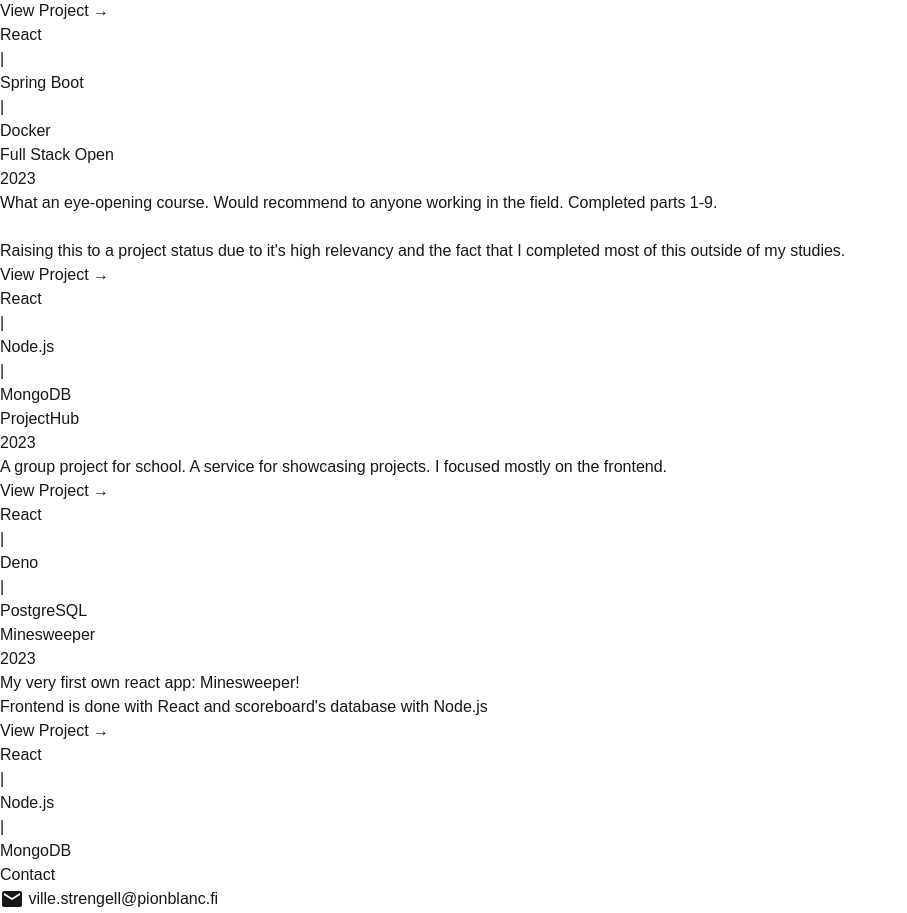
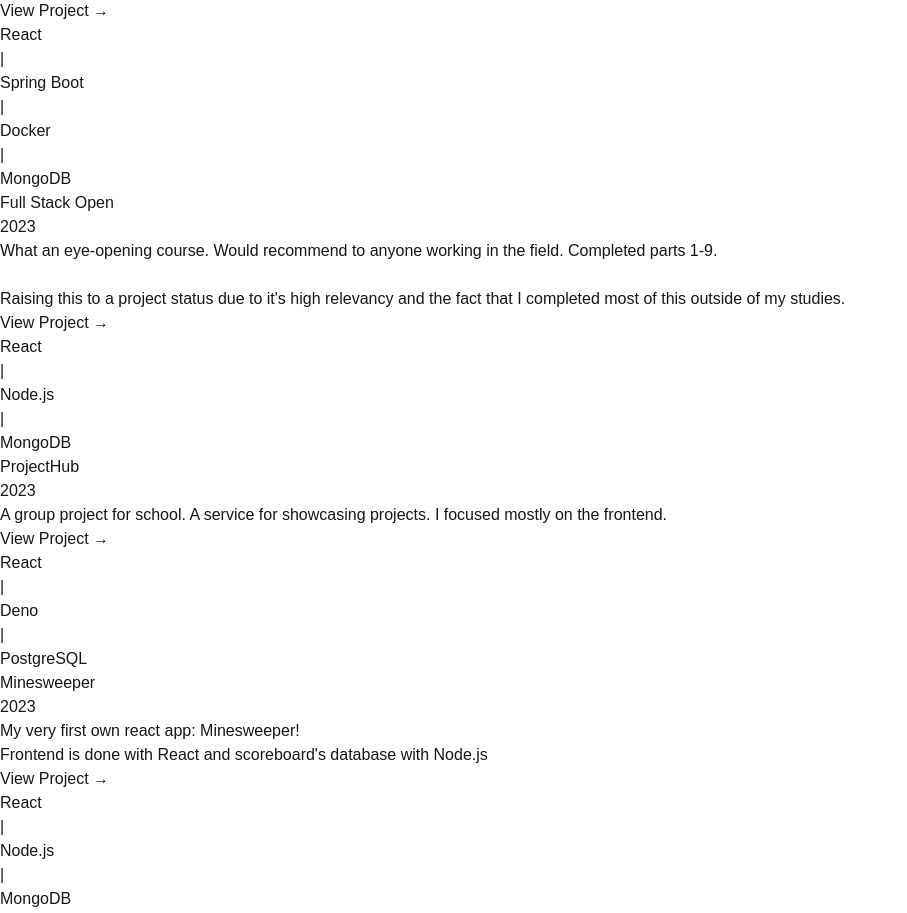
Before and after one commit to strengv1/homepage2, a Next.js app: page / in a window 1280 px wide. Shown: the part 4696-5609 px from the top of the page, without its empty margins (0-907 px from the left). Built offline with nearby package versions, Linux system fonts and the light colour scheme.

Commit message:
add mongodb to thesis technologies

```diff
--- a/src/app/__components/Projects.tsx
+++ b/src/app/__components/Projects.tsx
@@ -34,7 +34,7 @@
     link: "/thesis",
     target: "",
     image: "/project_images/NetworkLCAPortal.png",
-    technologies: ["React", "Spring Boot", "Docker"]
+    technologies: ["React", "Spring Boot", "Docker", "MongoDB"]
   },
   {
     title: "Full Stack Open",
```
